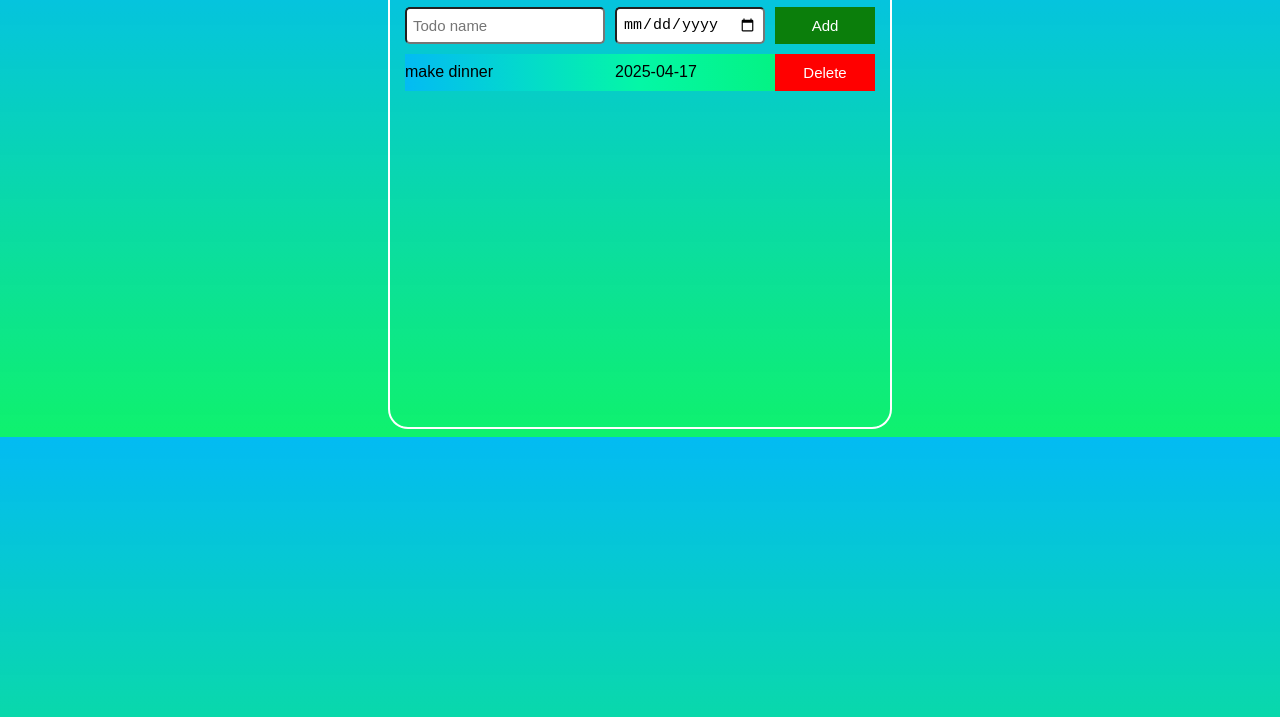
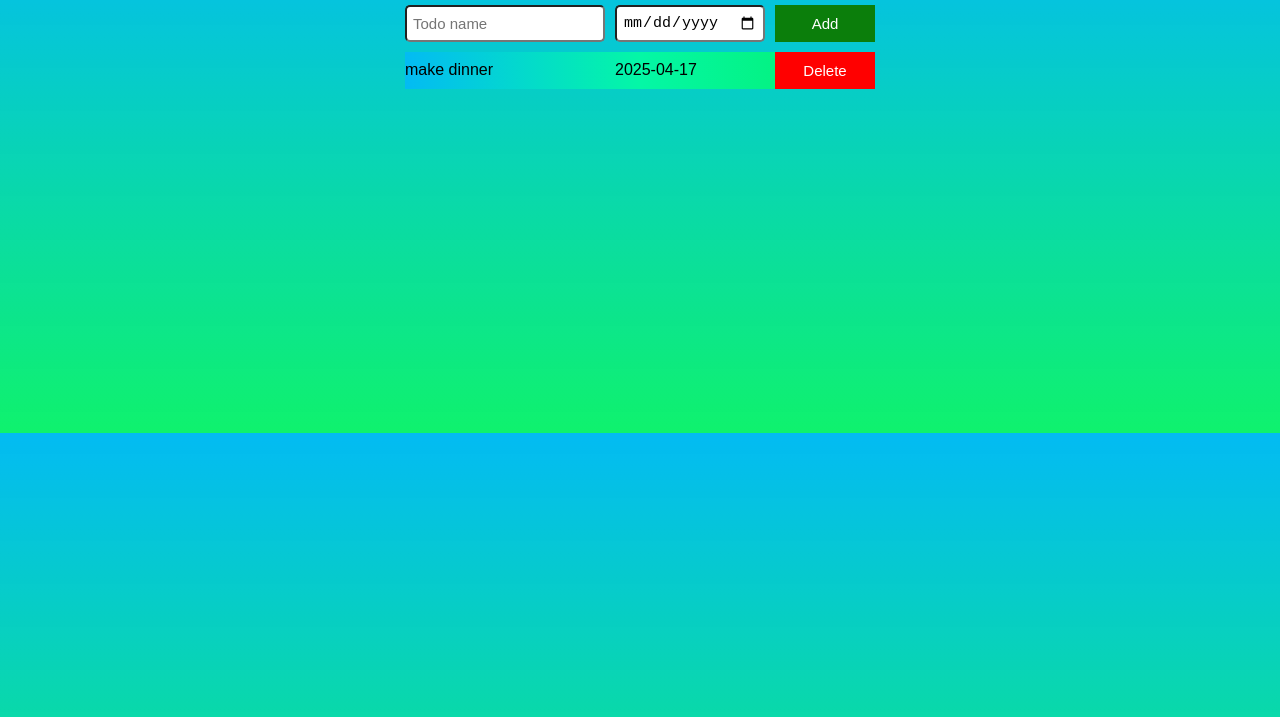
Before and after one commit to nandhu0424/Todo-List, a plain HTML site: page index.html in a window 1280 px wide. Shown: the part 83-800 px from the top of the page. Drawn offline with Linux system fonts and the light colour scheme.

Commit message:
todoList.css

```diff
--- a/todoList.css
+++ b/todoList.css
@@ -48,7 +48,6 @@ h1{
   display: flex;
   flex-direction: column;
   align-items: center;
-  border: 2px white solid;
   width:500px;
   height: 500px;
   border-radius: 20px;
```
